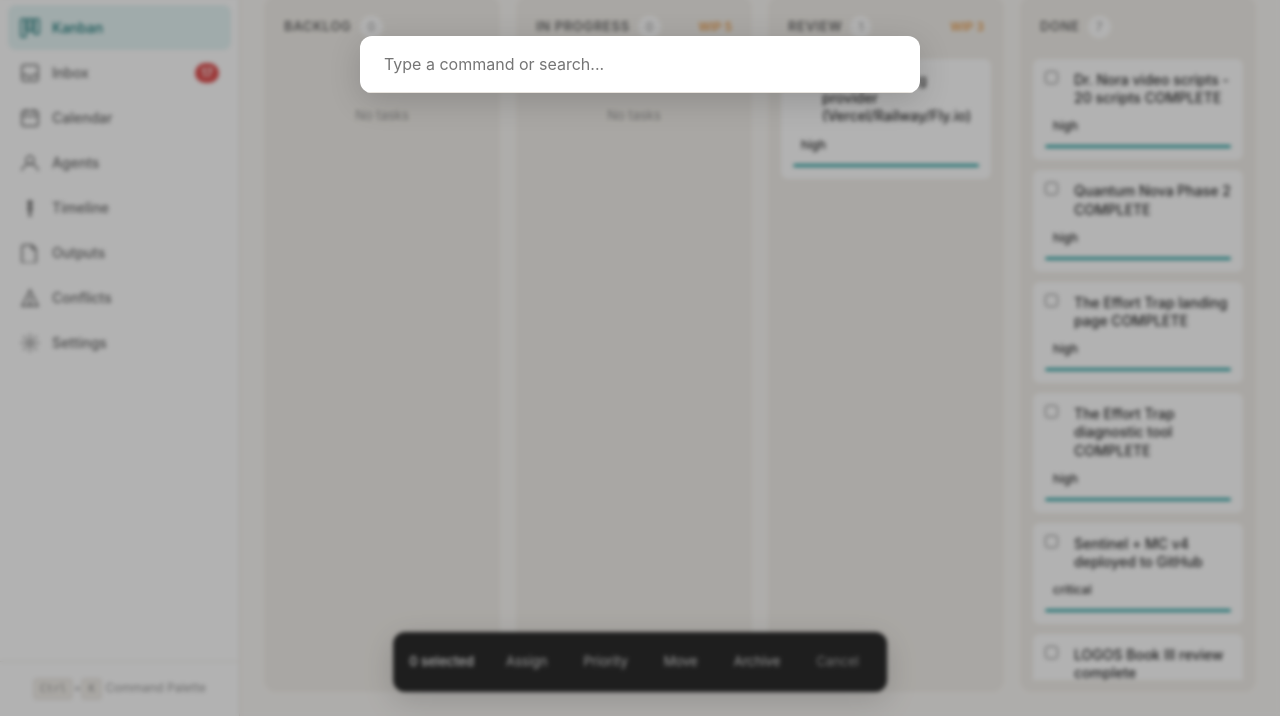
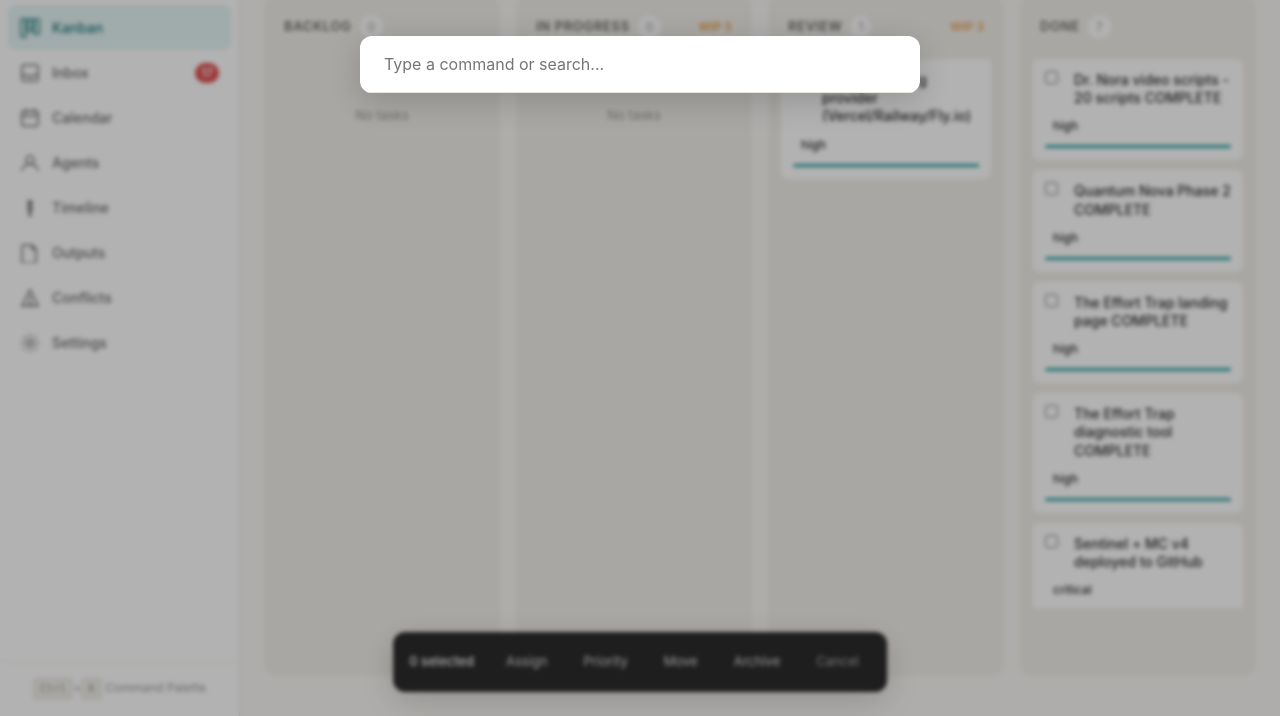
Before and after one commit to G-HunterAi/mission-control, a plain HTML site: page index.html in a window 1280 px wide. Shown: the part 84-800 px from the top of the page. Drawn offline with nearby package versions, Linux system fonts and the light colour scheme.

Commit message:
Fix: Add proper scrolling to Kanban columns with height constraints

```diff
--- a/styles.css
+++ b/styles.css
@@ -1233,3 +1233,37 @@ ul, ol {
   white-space: nowrap;
   width: 1px;
 }
+
+/* Scroll fix for Kanban columns */
+.main-content {
+  display: flex;
+  flex-direction: column;
+  height: 100vh;
+  overflow: hidden;
+}
+
+.kanban {
+  display: grid;
+  grid-template-columns: repeat(4, 1fr);
+  gap: var(--space-lg);
+  flex: 1;
+  min-height: 0;
+  overflow-x: auto;
+  padding-bottom: var(--space-lg);
+}
+
+.kanban__column {
+  display: flex;
+  flex-direction: column;
+  min-height: 0;
+  max-height: 100%;
+}
+
+.kanban__card-list,
+.kanban__tasks {
+  flex: 1;
+  overflow-y: auto !important;
+  overflow-x: hidden;
+  min-height: 200px;
+  max-height: calc(100vh - 250px);
+}
```
